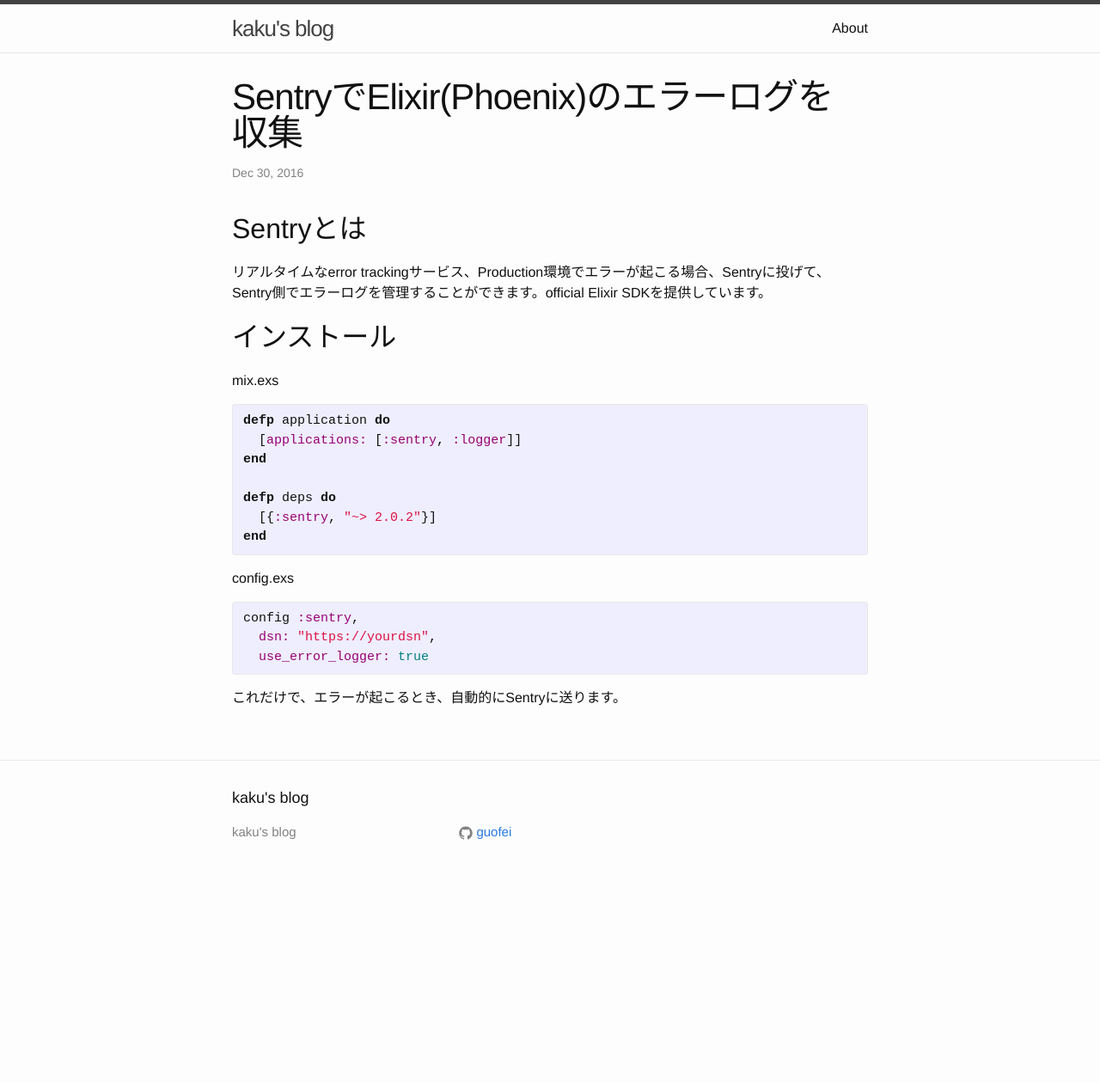
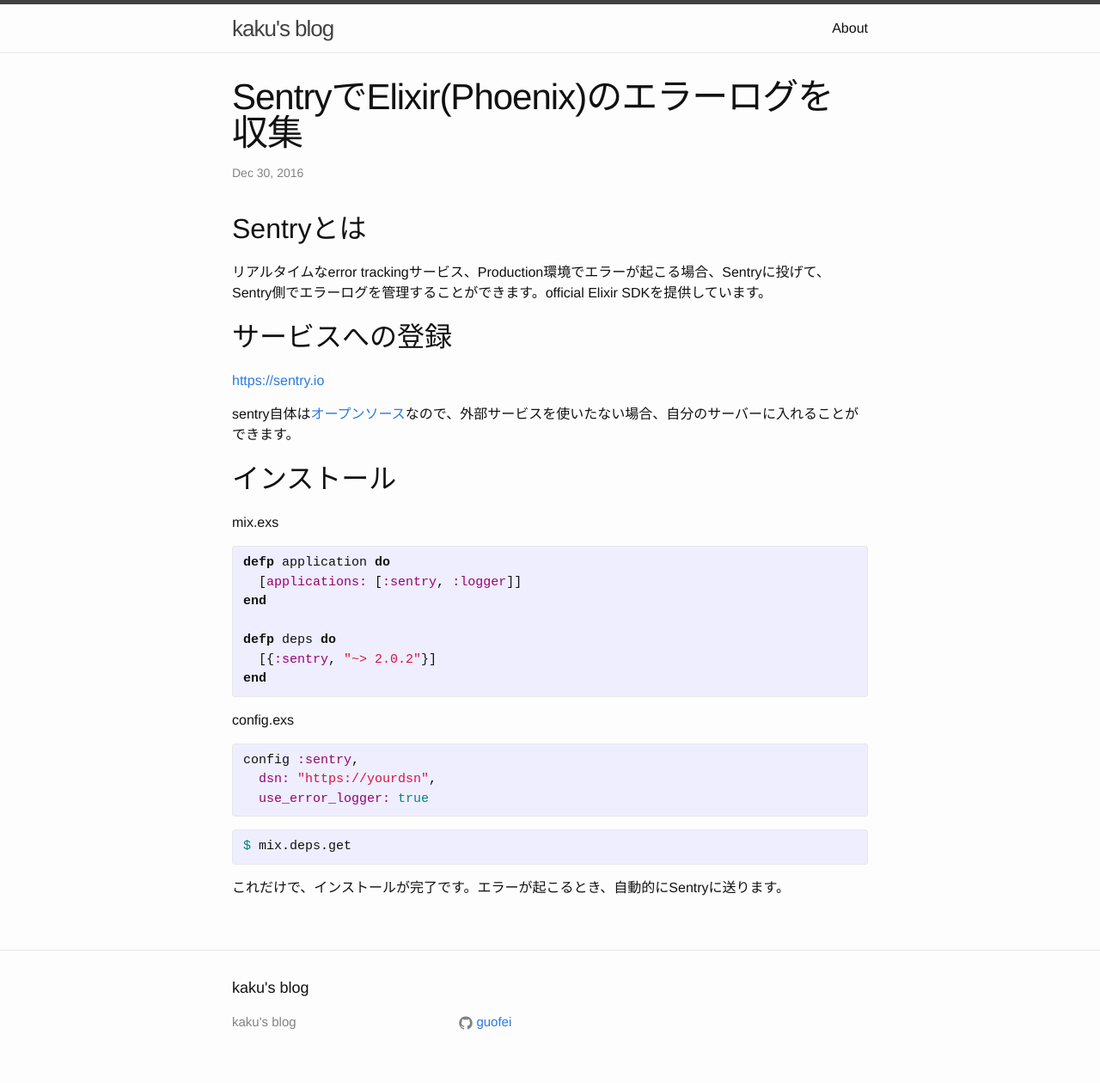
Before and after one commit to guofei/ja, a Jekyll site: the page built from _posts/2016-12-30-elixir-phoenix-error-tracking-by-sentry.md, in a window 1280 px wide. Shown: the whole page at 86% size. Built offline with Jekyll 4.4.1, drawn with Linux system fonts in a browser that asks for light colours; comment, search, counter and statistics services are not loaded; before the commit the page ends 1040 px from its top, so only the background shows below that.

Commit message:
refactor: update post

```diff
--- a/_posts/2016-12-30-elixir-phoenix-error-tracking-by-sentry.md
+++ b/_posts/2016-12-30-elixir-phoenix-error-tracking-by-sentry.md
@@ -4,6 +4,11 @@ title: SentryでElixir(Phoenix)のエラーログを収集
 ---
 ## Sentryとは
 リアルタイムなerror trackingサービス、Production環境でエラーが起こる場合、Sentryに投げて、Sentry側でエラーログを管理することができます。official Elixir SDKを提供しています。
+
+## サービスへの登録
+[https://sentry.io](https://sentry.io)
+
+sentry自体は[オープンソース](https://github.com/getsentry/sentry)なので、外部サービスを使いたない場合、自分のサーバーに入れることができます。
 
 ## インストール
 mix.exs
@@ -24,4 +29,8 @@ config :sentry,
   use_error_logger: true
 {% endhighlight elixir %}
 
-これだけで、エラーが起こるとき、自動的にSentryに送ります。
+{% highlight sh %}
+$ mix.deps.get
+{% endhighlight sh %}
+
+これだけで、インストールが完了です。エラーが起こるとき、自動的にSentryに送ります。
```
